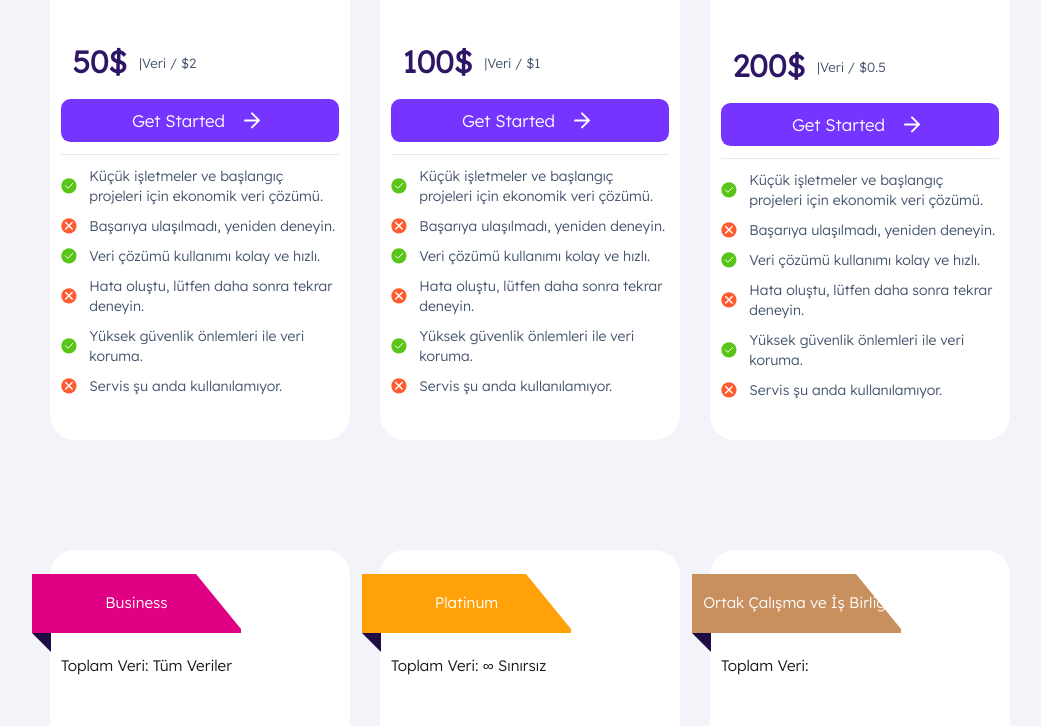
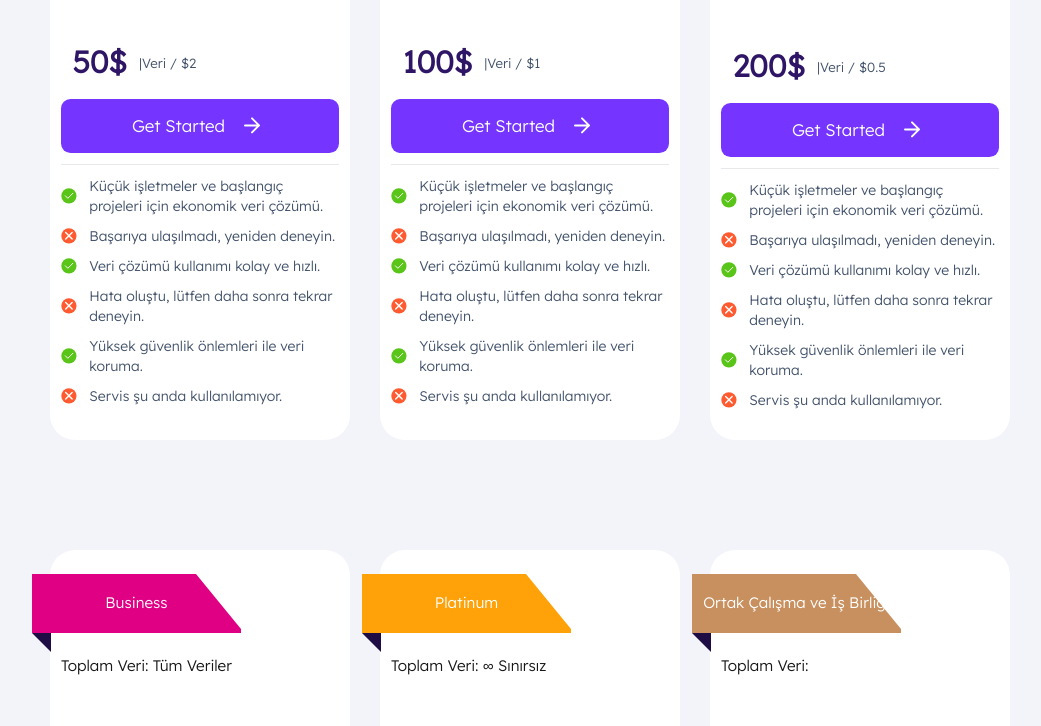
Before and after one commit to Medyanes-360/big-data-sale, a Next.js app: page / in a window 1280 px wide. Shown: the part 2057-2783 px from the top of the page, without its empty margins (110-1151 px from the left). Built offline with nearby package versions, Linux system fonts and the light colour scheme.

Commit message:
leading update

```diff
--- a/globalElements/Card/index.jsx
+++ b/globalElements/Card/index.jsx
@@ -57,8 +57,8 @@ const Card = ({
       </span>
     </div>
 
-    <ButtonComponent className="!py-0 flex items-center gap-[11px] !px-[30px] w-full bg-tertiary-500 rounded-[9.52px]">
-      <span className="text-card-textColor text-[16.9px] font-lexend leading-[43px] font-medium">
+    <ButtonComponent className="!py-0 flex !items-center gap-[11px] !px-[30px] w-full bg-tertiary-500 rounded-[9.52px]">
+      <span className="text-card-textColor text-[16.9px] font-lexend leading-[53.33px] font-medium">
         Get Started
       </span>
       <Icons.ArrowRight className="text-white-default" />
```
